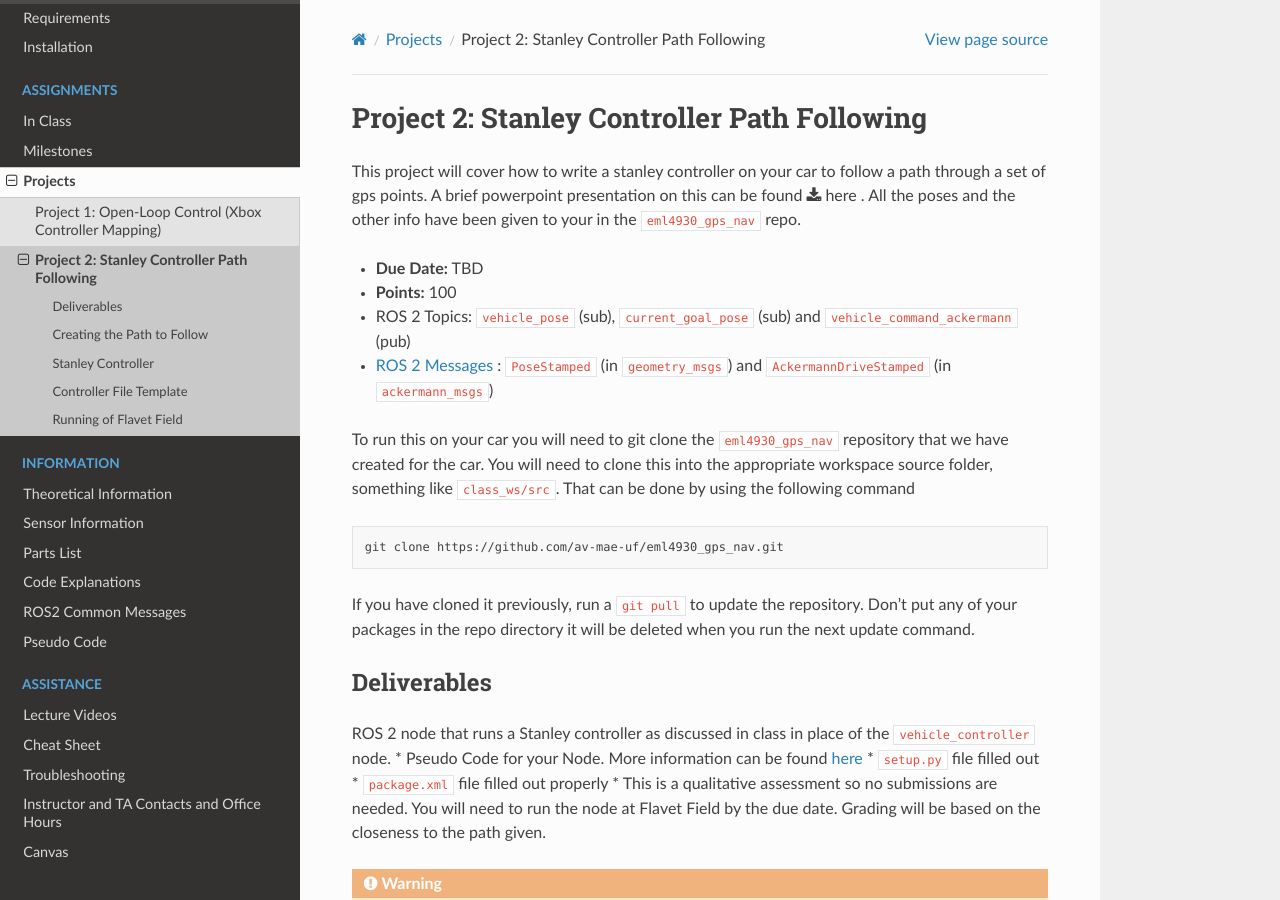
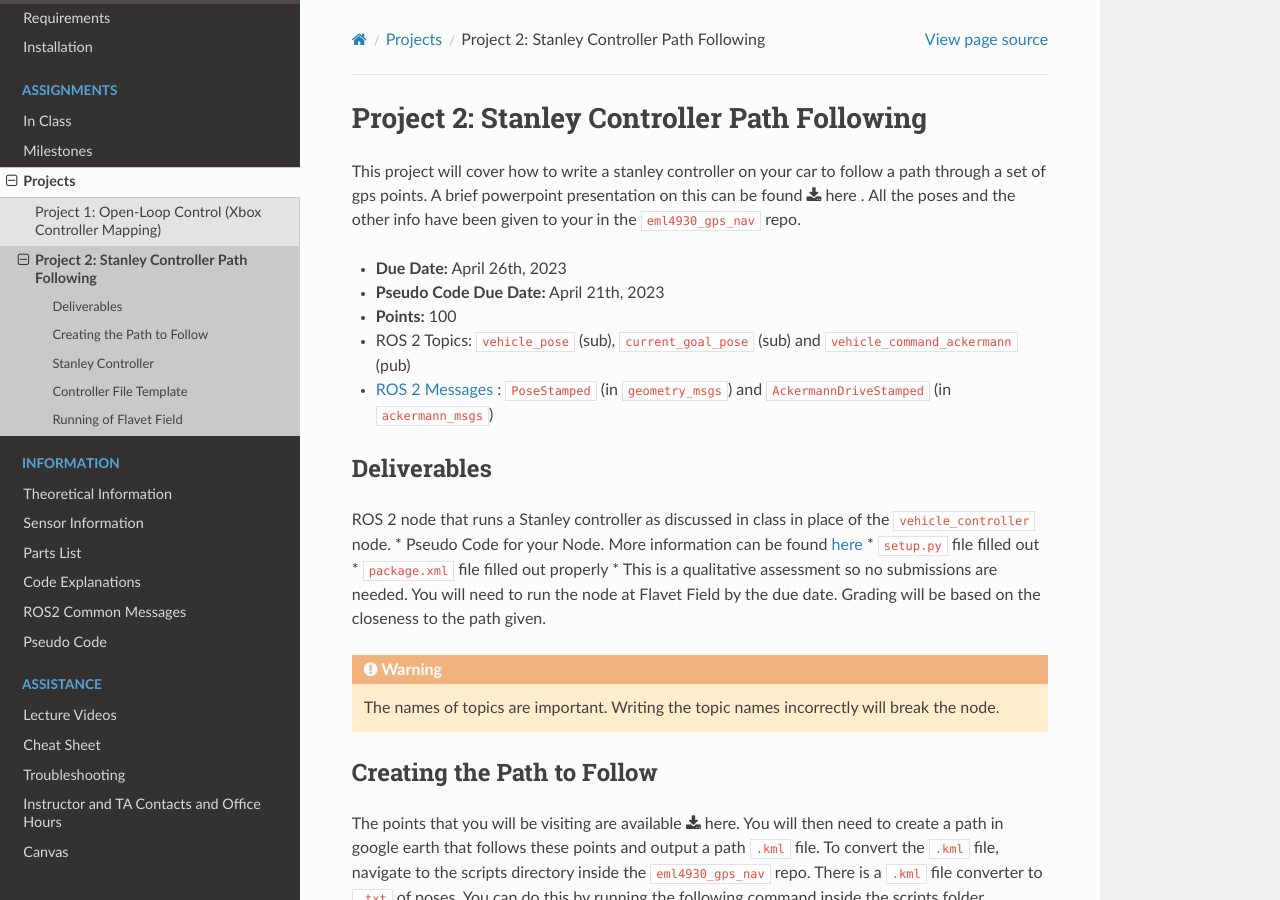
Before and after one commit to av-mae-uf/av1tenth-docs, a Sphinx documentation site: the page built from docs/assignments/projects/project2.rst, in a window 1280 px wide and 900 px high. Built offline with Sphinx 7.4.7 and the Read the Docs theme 2.0.0, drawn with Linux system fonts in a browser that asks for light colours.

Commit message:
Adding Project 2

```diff
--- a/docs/assignments/projects/project2.rst
+++ b/docs/assignments/projects/project2.rst
@@ -3,19 +3,12 @@ Project 2: Stanley Controller Path Following
 
 This project will cover how to write a stanley controller on your car to follow a path through a set of gps points. A brief powerpoint presentation on this can be found :download:`here <project_files/1_gps_nav_problem.pptx>` . All the poses and the other info have been given to your in the ``eml4930_gps_nav`` repo.
 
-* **Due Date:** TBD
+* **Due Date:** April 26th, 2023
+* **Pseudo Code Due Date:** April 21th, 2023
 * **Points:** 100
 * ROS 2 Topics: ``vehicle_pose`` (sub), ``current_goal_pose`` (sub) and ``vehicle_command_ackermann`` (pub)
 * `ROS 2 Messages <../../information/ros2_common_msgs.html>`_ : ``PoseStamped`` (in ``geometry_msgs``) and ``AckermannDriveStamped`` (in ``ackermann_msgs``)
 
-To run this on your car you will need to git clone the ``eml4930_gps_nav`` repository that we have created for the car. You will need to clone
-this into the appropriate workspace source folder, something like ``class_ws/src``. That can be done by using the following command
-
-.. code-block:: bash
-
-    git clone https://github.com/av-mae-uf/eml4930_gps_nav.git
-
-If you have cloned it previously, run a :code:`git pull` to update the repository. Don't put any of your packages in the repo directory it will be deleted when you run the next update command.
 
 Deliverables
 ^^^^^^^^^^^^
```
